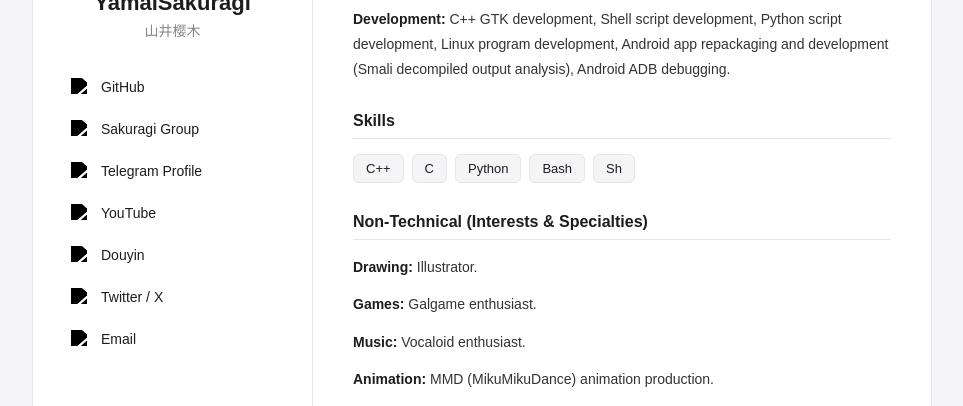
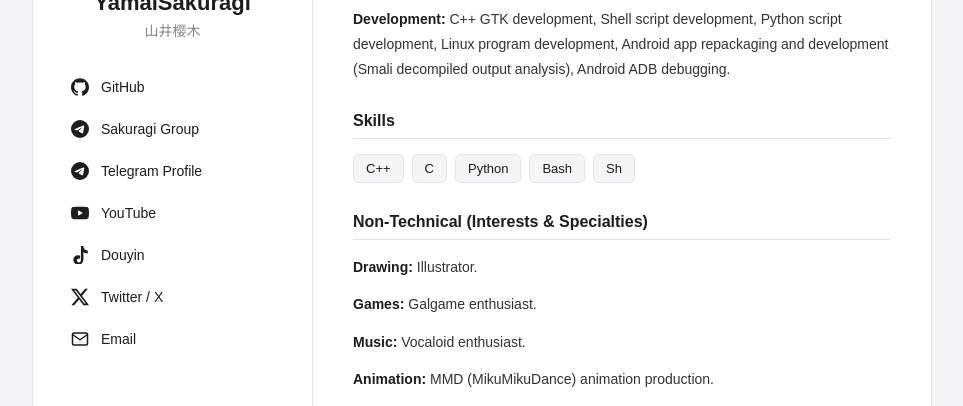
Before and after one commit to YamaiSakuragi/SakuragiofBlog, a plain HTML site: page index.html in a window 1280 px wide. Shown: the part 216-622 px from the top of the page, without its empty margins (158-1121 px from the left). Drawn offline with Linux system fonts and the light colour scheme; a web font is replaced by a local one.

Commit message:
Add files via upload

```diff
--- a/index.html
+++ b/index.html
@@ -20,7 +20,11 @@
         .links { display: flex; flex-direction: column; gap: 8px; width: 100%; }
         .link { display: flex; align-items: center; text-decoration: none; color: #1d1d1f; padding: 8px; border-radius: 8px; font-size: 14px; transition: 0.2s; }
         .link:hover { background: #f0f0f2; }
-        .icon { width: 18px; height: 18px; margin-right: 12px; object-fit: contain; filter: grayscale(1) brightness(0); }
+
+        /* 内联 SVG 图标统一样式，跟随文字颜色 */
+        .icon { width: 18px; height: 18px; margin-right: 12px; flex-shrink: 0; color: currentColor; fill: currentColor; }
+        .icon-stroke { width: 18px; height: 18px; margin-right: 12px; flex-shrink: 0; color: currentColor; fill: none; stroke: currentColor; stroke-width: 2; stroke-linecap: round; stroke-linejoin: round; }
+
         .content { padding: 40px; flex: 1; display: flex; flex-direction: column; gap: 30px; min-width: 0; }
         .section-title { font-size: 16px; font-weight: 600; border-bottom: 1px solid #e5e5e5; padding-bottom: 8px; margin-bottom: 15px; }
         .text p { font-size: 14px; line-height: 1.8; margin-bottom: 12px; color: #333; }
@@ -45,6 +49,7 @@
 <body>
 
 <div class="wrapper">
+    <!-- 语言切换按钮 (Google Translate 线框图标) -->
     <button class="lang-toggle" onclick="toggleLang()" aria-label="Toggle language">
         <svg viewBox="0 0 48 48" xmlns="http://www.w3.org/2000/svg" fill="none" stroke="currentColor" stroke-linecap="round" stroke-linejoin="round">
             <path d="M16.5,42.6L32.3,5.5M30,22.4l10.1,2.4M36.3,20.2v3.6M24.7,40c2.6-4,5.7-7.5,13.6-10.7M28.5,26.4c3.6,3.2,6.5,7.2,8.5,11.6M14.8,15h4.9c0,2.7-2.1,4.9-4.8,5,0,0,0,0,0,0-2.8,0-5-2.3-5-5s2.3-5,5-5c.8,0,1.7.2,2.4.6"/>
@@ -58,13 +63,44 @@
             <div class="name">YamaiSakuragi</div>
             <div class="sub">山井樱木</div>
             <div class="links">
-                <a href="https://github.com/YamaiSakuragi" target="_blank" class="link"><img src="https://www.google.com/s2/favicons?domain=github.com&sz=64" class="icon" alt="GitHub"> GitHub</a>
-                <a href="https://t.me/ohh676791781366" target="_blank" class="link"><img src="https://www.google.com/s2/favicons?domain=telegram.org&sz=64" class="icon" alt="Telegram"> Sakuragi Group</a>
-                <a href="https://t.me/YamaiSakuragi" target="_blank" class="link"><img src="https://www.google.com/s2/favicons?domain=telegram.org&sz=64" class="icon" alt="Telegram"> Telegram Profile</a>
-                <a href="https://www.youtube.com/@YamaiSakuragi" target="_blank" class="link"><img src="https://www.google.com/s2/favicons?domain=youtube.com&sz=64" class="icon" alt="YouTube"> YouTube</a>
-                <a href="https://www.douyin.com/user/MS4wLjABAAAADj4DdCo7-GyxjWP-2E15cOP6BJ4p-zCBA8z3vNin08ta5WO7NYu5h-BzTHXNh-WK" target="_blank" class="link"><img src="https://www.google.com/s2/favicons?domain=douyin.com&sz=64" class="icon" alt="Douyin"> Douyin</a>
-                <a href="https://x.com/YamaiSakuragi" target="_blank" class="link"><img src="https://www.google.com/s2/favicons?domain=x.com&sz=64" class="icon" alt="X"> Twitter / X</a>
-                <a href="mailto:caiyutaojing695@gmail.com" class="link"><img src="https://www.google.com/s2/favicons?domain=gmail.com&sz=64" class="icon" alt="Email"> Email</a>
+                <!-- GitHub -->
+                <a href="https://github.com/YamaiSakuragi" target="_blank" class="link">
+                    <svg class="icon" viewBox="0 0 24 24" xmlns="http://www.w3.org/2000/svg"><path d="M12 .297c-6.63 0-12 5.373-12 12 0 5.303 3.438 9.8 8.205 11.385.6.113.82-.258.82-.577 0-.285-.01-1.04-.015-2.04-3.338.724-4.042-1.61-4.042-1.61C4.422 18.07 3.633 17.7 3.633 17.7c-1.087-.744.084-.729.084-.729 1.205.084 1.838 1.236 1.838 1.236 1.07 1.835 2.809 1.305 3.495.998.108-.776.417-1.305.76-1.605-2.665-.3-5.466-1.332-5.466-5.93 0-1.31.465-2.38 1.235-3.22-.135-.303-.54-1.523.105-3.176 0 0 1.005-.322 3.3 1.23.96-.267 1.98-.399 3-.405 1.02.006 2.04.138 3 .405 2.28-1.552 3.285-1.23 3.285-1.23.645 1.653.24 2.873.12 3.176.765.84 1.23 1.91 1.23 3.22 0 4.61-2.805 5.625-5.475 5.92.42.36.81 1.096.81 2.22 0 1.606-.015 2.896-.015 3.286 0 .315.21.69.825.57C20.565 22.092 24 17.592 24 12.297c0-6.627-5.373-12-12-12"/></svg>
+                    GitHub
+                </a>
+                <!-- Telegram Sakuragi Group -->
+                <a href="https://t.me/ohh676791781366" target="_blank" class="link">
+                    <svg class="icon" viewBox="0 0 24 24" xmlns="http://www.w3.org/2000/svg"><path d="M11.944 0A12 12 0 0 0 0 12a12 12 0 0 0 12 12 12 12 0 0 0 12-12A12 12 0 0 0 12 0a12 12 0 0 0-.056 0zm4.962 7.224c.1-.002.321.023.465.14a.5.5 0 0 1 .171.325c.016.093.036.306.02.472-.18 1.898-.962 6.502-1.36 8.627-.168.9-.499 1.201-.82 1.23-.696.065-1.225-.46-1.9-.902-1.056-.693-1.653-1.124-2.678-1.8-1.185-.78-.417-1.21.258-1.91.177-.184 3.247-2.977 3.307-3.23.007-.032.014-.15-.056-.212s-.174-.041-.249-.024c-.106.024-1.793 1.14-5.061 3.345-.48.33-.913.49-1.302.48-.428-.008-1.252-.241-1.865-.44-.752-.245-1.349-.375-1.297-.792.027-.217.327-.443.899-.677 3.502-1.526 5.836-2.533 7.004-3.021 3.332-1.386 4.025-1.627 4.476-1.635z"/></svg>
+                    Sakuragi Group
+                </a>
+                <!-- Telegram Profile -->
+                <a href="https://t.me/YamaiSakuragi" target="_blank" class="link">
+                    <svg class="icon" viewBox="0 0 24 24" xmlns="http://www.w3.org/2000/svg"><path d="M11.944 0A12 12 0 0 0 0 12a12 12 0 0 0 12 12 12 12 0 0 0 12-12A12 12 0 0 0 12 0a12 12 0 0 0-.056 0zm4.962 7.224c.1-.002.321.023.465.14a.5.5 0 0 1 .171.325c.016.093.036.306.02.472-.18 1.898-.962 6.502-1.36 8.627-.168.9-.499 1.201-.82 1.23-.696.065-1.225-.46-1.9-.902-1.056-.693-1.653-1.124-2.678-1.8-1.185-.78-.417-1.21.258-1.91.177-.184 3.247-2.977 3.307-3.23.007-.032.014-.15-.056-.212s-.174-.041-.249-.024c-.106.024-1.793 1.14-5.061 3.345-.48.33-.913.49-1.302.48-.428-.008-1.252-.241-1.865-.44-.752-.245-1.349-.375-1.297-.792.027-.217.327-.443.899-.677 3.502-1.526 5.836-2.533 7.004-3.021 3.332-1.386 4.025-1.627 4.476-1.635z"/></svg>
+                    Telegram Profile
+                </a>
+                <!-- YouTube -->
+                <a href="https://www.youtube.com/@YamaiSakuragi" target="_blank" class="link">
+                    <svg class="icon" viewBox="0 0 24 24" xmlns="http://www.w3.org/2000/svg"><path d="M23.498 6.186a3.016 3.016 0 0 0-2.122-2.136C19.505 3.545 12 3.545 12 3.545s-7.505 0-9.377.505A3.017 3.017 0 0 0 .502 6.186C0 8.07 0 12 0 12s0 3.93.502 5.814a3.016 3.016 0 0 0 2.122 2.136c1.871.505 9.376.505 9.376.505s7.505 0 9.377-.505a3.015 3.015 0 0 0 2.122-2.136C24 15.93 24 12 24 12s0-3.93-.502-5.814zM9.545 15.568V8.432L15.818 12l-6.273 3.568z"/></svg>
+                    YouTube
+                </a>
+                <!-- Douyin (TikTok icon) -->
+                <a href="https://www.douyin.com/user/MS4wLjABAAAADj4DdCo7-GyxjWP-2E15cOP6BJ4p-zCBA8z3vNin08ta5WO7NYu5h-BzTHXNh-WK" target="_blank" class="link">
+                    <svg class="icon" viewBox="0 0 24 24" xmlns="http://www.w3.org/2000/svg"><path d="M12.525.02c1.31-.02 2.61-.01 3.91-.02.08 1.53.63 3.09 1.75 4.17 1.12 1.11 2.7 1.62 4.24 1.79v4.03c-1.44-.05-2.89-.35-4.2-.97-.57-.26-1.1-.59-1.62-.97-.01 3.07.02 6.13-.04 9.19-.07 2.21-.74 4.44-2.35 5.96-2.17 2.06-5.5 2.4-8.06.86-2.17-1.3-3.42-3.94-3.05-6.47.38-2.85 2.85-5.21 5.76-5.3 1.1-.04 2.21.12 3.22.61V16.9c-1.07-.55-2.45-.43-3.34.39-.84.76-1.09 2.05-.64 3.09.42.98 1.48 1.65 2.55 1.53 1.34-.1 2.48-1.21 2.54-2.57.03-5.7.02-11.4.02-17.1-.01-.7 0-1.4.05-2.1z"/></svg>
+                    Douyin
+                </a>
+                <!-- X (Twitter) -->
+                <a href="https://x.com/YamaiSakuragi" target="_blank" class="link">
+                    <svg class="icon" viewBox="0 0 24 24" xmlns="http://www.w3.org/2000/svg"><path d="M18.901 1.153h3.68l-8.04 9.19L24 22.846h-7.406l-5.8-7.584-6.638 7.584H.474l8.6-9.83L0 1.154h7.594l5.243 6.932ZM17.61 20.644h2.039L6.486 3.24H4.298Z"/></svg>
+                    Twitter / X
+                </a>
+                <!-- Email (CSS / 标准信封矢量) -->
+                <a href="mailto:caiyutaojing695@gmail.com" class="link">
+                    <svg class="icon-stroke" viewBox="0 0 24 24" xmlns="http://www.w3.org/2000/svg">
+                        <path d="M4 4h16c1.1 0 2 .9 2 2v12c0 1.1-.9 2-2 2H4c-1.1 0-2-.9-2-2V6c0-1.1.9-2 2-2z"/>
+                        <polyline points="22,6 12,13 2,6"/>
+                    </svg>
+                    Email
+                </a>
             </div>
         </div>
 
```
